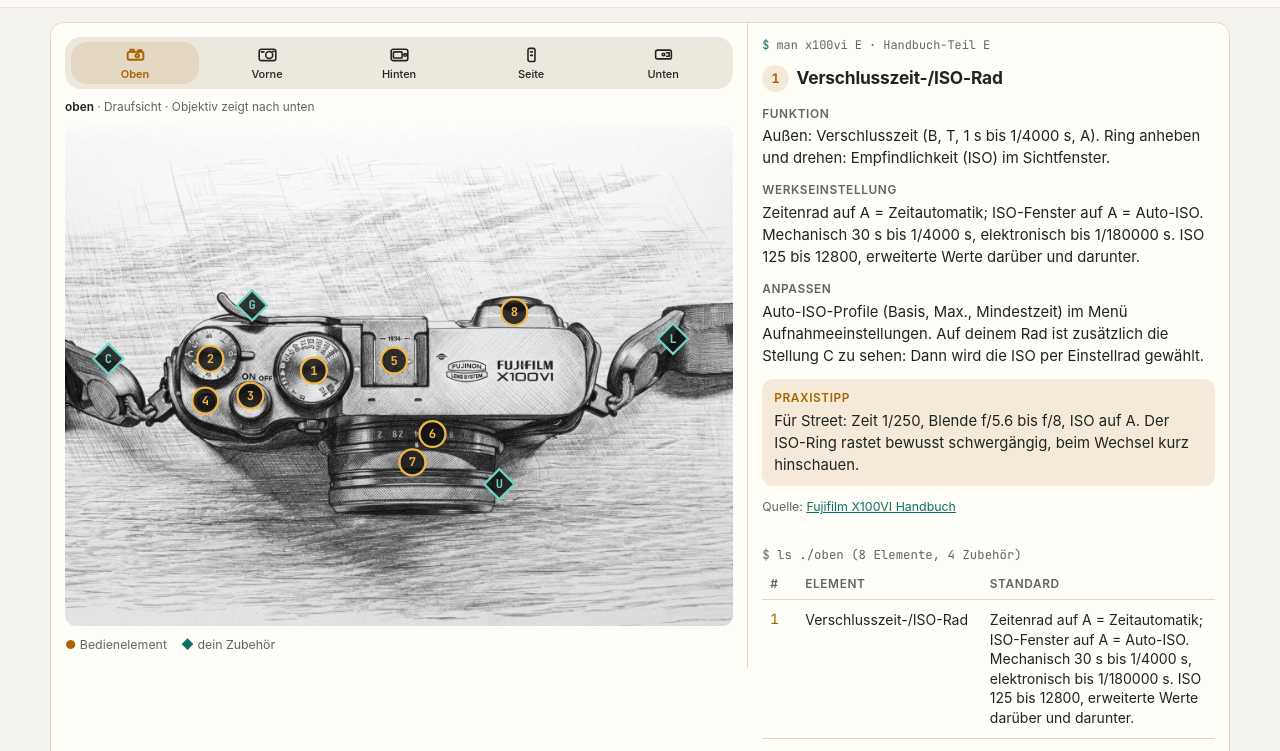
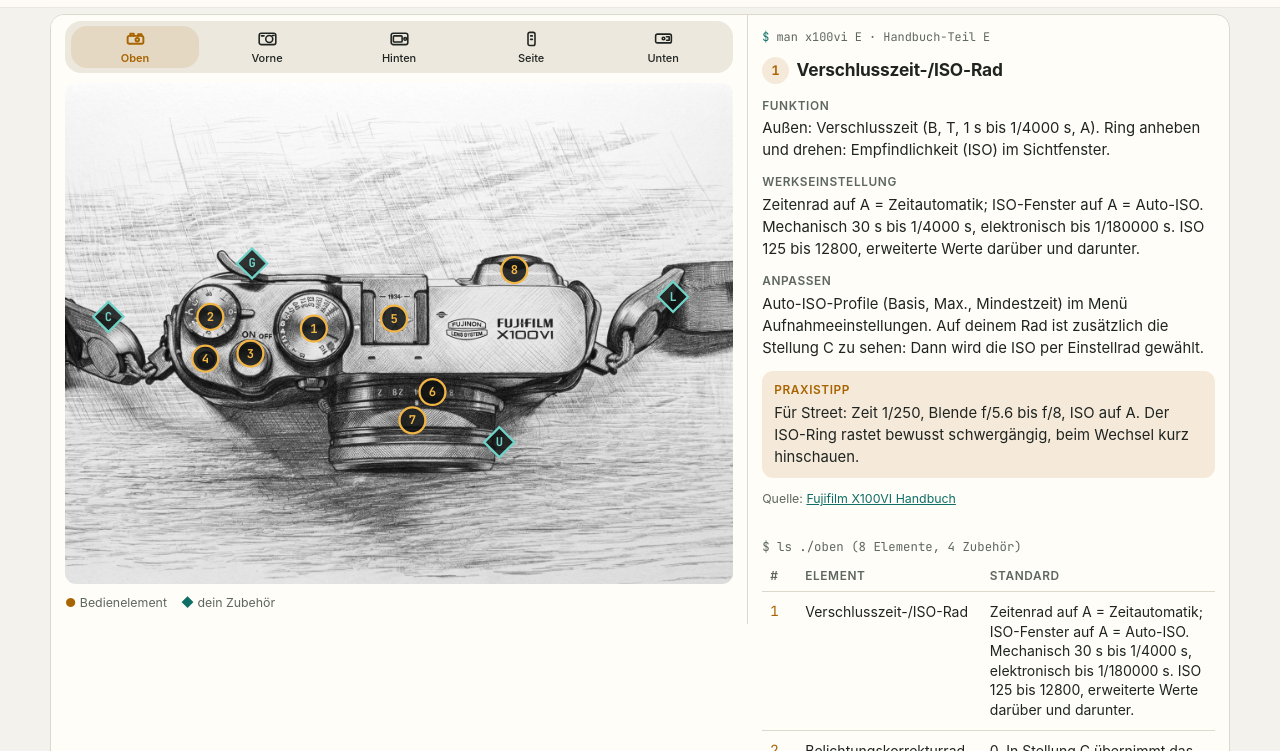
Before and after one commit to mvs2-bot/Fujifilm-X100VI, a plain HTML site: page index.html in a window 1280 px wide. Shown: the part 49-800 px from the top of the page. Drawn offline with Linux system fonts and the light colour scheme.

Commit message:
Bildbereich dichter unter der Kopfleiste, Ansichtstext entfernt
Co-Authored-By: Claude Opus 5.5 <noreply@anthropic.com>
Claude-Session: https://claude.ai/code/session_01X1oX1tNGn8b7NYmpbVVVwJ

```diff
--- a/index.html
+++ b/index.html
@@ -51,7 +51,7 @@ document.documentElement.setAttribute('data-theme',t)})();
 html{font-size:16.5px;-webkit-text-size-adjust:100%}
 body{background:var(--bg);color:var(--fg);font-family:var(--ui);font-size:1rem;line-height:1.45;-webkit-font-smoothing:antialiased;
   margin:0;padding-left:max(16px,env(safe-area-inset-left,0px));padding-right:max(16px,env(safe-area-inset-right,0px));padding-top:0;padding-bottom:calc(24px + env(safe-area-inset-bottom,0px))}
-.wrap{max-width:1180px;margin:0 auto;padding-top:14px;display:flex;flex-direction:column;gap:12px}
+.wrap{max-width:1180px;margin:0 auto;padding-top:6px;display:flex;flex-direction:column;gap:12px}
 .term{border:1px solid var(--line);background:var(--panel);border-radius:14px;overflow:hidden}
 .bar{display:flex;align-items:center;gap:8px;padding:10px 14px;border-bottom:1px solid var(--line);font-family:var(--mono);font-size:.75rem;color:var(--dim)}
 .dot{width:10px;height:10px;border-radius:50%;background:var(--line)}
@@ -69,10 +69,8 @@ button{font:inherit;cursor:pointer}
 :focus-visible{outline:2px solid var(--cyan);outline-offset:2px}
 .main{display:grid;grid-template-columns:minmax(0,1.45fr) minmax(0,1fr)}
 @media (max-width:860px){.main{grid-template-columns:minmax(0,1fr)}}
-.stage{padding:14px;border-right:1px solid var(--line);min-width:0;display:flex;flex-direction:column;gap:10px}
+.stage{padding:6px 14px 12px;border-right:1px solid var(--line);min-width:0;display:flex;flex-direction:column;gap:10px}
 @media (max-width:860px){.stage{border-right:0;border-bottom:1px solid var(--line)}}
-.view-label{font-size:.72rem;line-height:1.35;color:var(--dim)}
-.view-label b{color:var(--fg);font-weight:600}
 svg.cam{width:100%;height:auto;max-height:calc(100vh - 250px);display:block;max-width:100%;border-radius:11px}
 svg .b{fill:var(--body);stroke:var(--metal);stroke-width:2}
 svg .m{fill:var(--metal);stroke:#56635a;stroke-width:1.5}
@@ -184,7 +182,6 @@ tr.row{cursor:pointer} tr.row:hover td{background:var(--hover)} tr.row.on td{bac
           <button type="button" data-view="seite"><svg class="ic" viewBox="0 0 24 24" aria-hidden="true"><rect x="8" y="5" width="8" height="15" rx="2"/><path d="M11 9h2M11 13h2"/></svg>Seite</button>
           <button type="button" data-view="unten"><svg class="ic" viewBox="0 0 24 24" aria-hidden="true"><rect x="3" y="7" width="18" height="10" rx="2"/><circle cx="12" cy="12" r="1.5"/><path d="M15.5 10h3v4h-3"/></svg>Unten</button>
         </nav>
-        <div class="view-label" id="vlabel"></div>
         <div id="svgs"></div>
         <div class="legend"><span><i>●</i> Bedienelement</span><span><i class="c">◆</i> dein Zubehör</span></div>
       </div>
@@ -426,7 +423,6 @@ window.addEventListener("resize",sizeMarks);
 function render(){
   const v=V[view];
   document.querySelectorAll(".tabbar button").forEach(b=>{if(b.dataset.view===view)b.setAttribute("aria-current","page");else b.removeAttribute("aria-current")});
-  document.getElementById("vlabel").innerHTML=`<b>${view}</b> · ${v.label}`;
   const items=C.filter(c=>c.v===view);
   const hs=items.map((c,i)=>{const id=view+"-"+i;return `<g class="hs ${sel===id?"on":""}" tabindex="0" role="button" aria-label="${esc(c.n)}" data-id="${id}" transform="translate(${c.x} ${c.y})"><g class="mk"><circle cx="0" cy="0" r="34"/><text x="0" y="0">${i+1}</text></g></g>`}).join("");
   const ac=v.acc.map(([k,x,y])=>{const id="acc-"+k;return `<g class="hs acc ${sel===id?"on":""}" tabindex="0" role="button" aria-label="${esc(A[k].n)}" data-id="${id}" transform="translate(${x} ${y})"><g class="mk"><rect x="-28" y="-28" width="56" height="56" transform="rotate(45)"/><text x="0" y="0">${AK[k]}</text></g></g>`}).join("");
```
